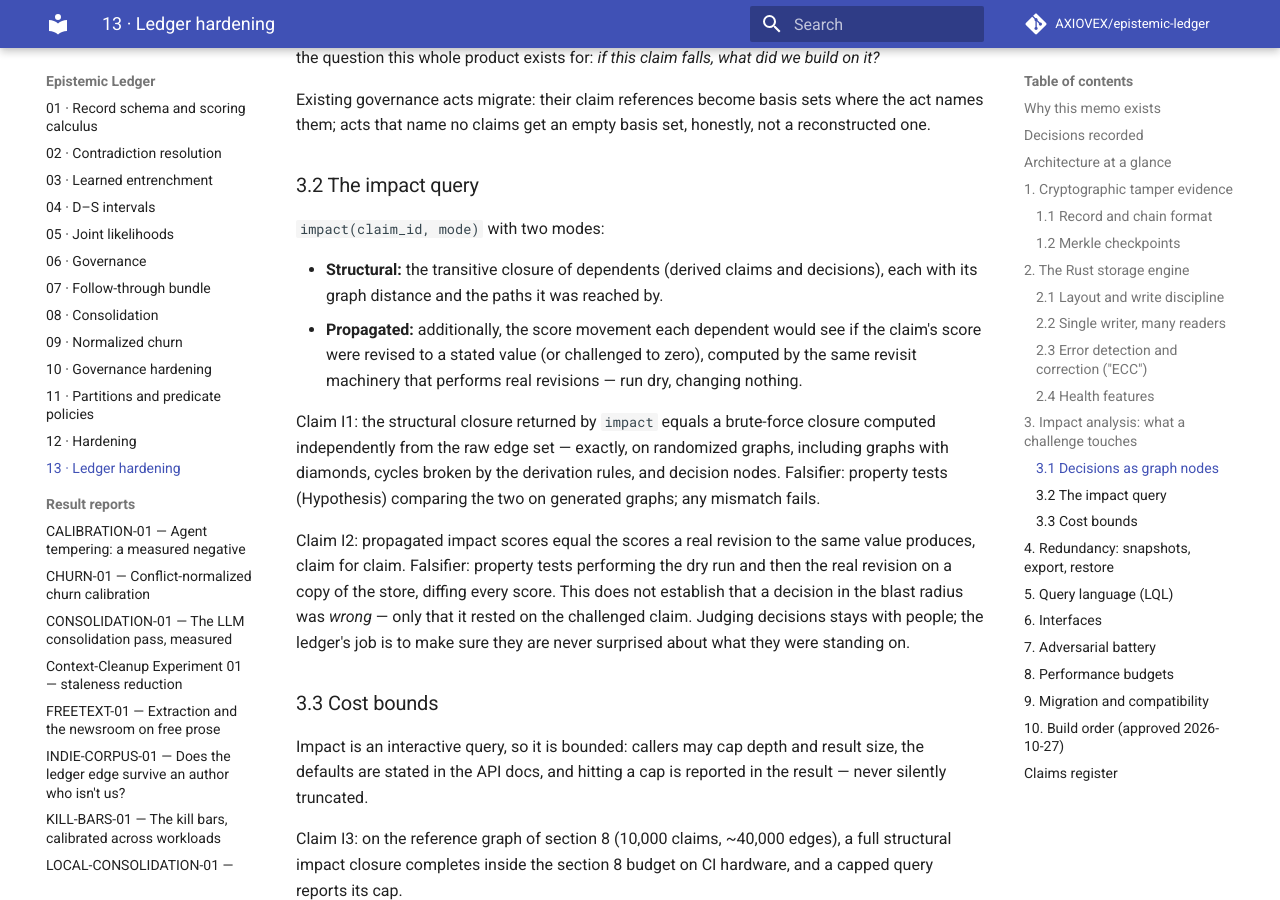
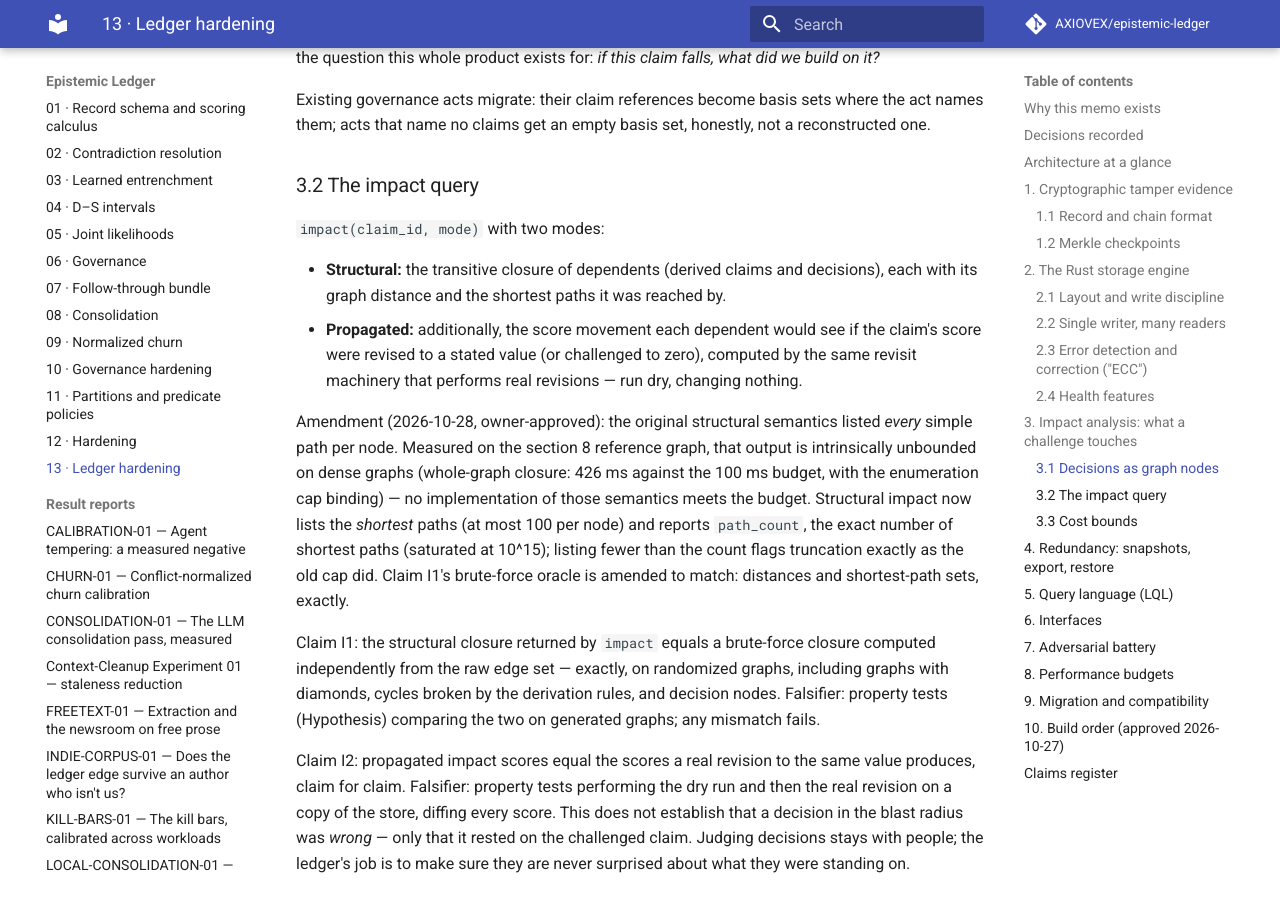
Before and after one commit to AXIOVEX/epistemic-ledger, an MkDocs documentation site: the page built from docs/DESIGN-13-ledger-hardening.md, in a window 1280 px wide and 900 px high, scrolled down 5005 px. Built offline with MkDocs 1.6.1 and Material for MkDocs 9.7.7, drawn with Linux system fonts in a browser that asks for light colours; comment, search, counter and statistics services are not loaded.

Commit message:
Structural impact: shortest-path semantics (DESIGN-13 amendment, owner-approved) with exact path_count; I1 oracle amended to match

```diff
--- a/docs/DESIGN-13-ledger-hardening.md
+++ b/docs/DESIGN-13-ledger-hardening.md
@@ -253,11 +253,24 @@ an empty basis set, honestly, not a reconstructed one.
 
 - **Structural:** the transitive closure of dependents (derived
   claims and decisions), each with its graph distance and the
-  paths it was reached by.
+  shortest paths it was reached by.
 - **Propagated:** additionally, the score movement each dependent
   would see if the claim's score were revised to a stated value
   (or challenged to zero), computed by the same revisit machinery
   that performs real revisions — run dry, changing nothing.
+
+Amendment (2026-10-28, owner-approved): the original structural
+semantics listed *every* simple path per node. Measured on the
+section 8 reference graph, that output is intrinsically
+unbounded on dense graphs (whole-graph closure: 426 ms against
+the 100 ms budget, with the enumeration cap binding) — no
+implementation of those semantics meets the budget. Structural
+impact now lists the *shortest* paths (at most 100 per node) and
+reports `path_count`, the exact number of shortest paths
+(saturated at 10^15); listing fewer than the count flags
+truncation exactly as the old cap did. Claim I1's brute-force
+oracle is amended to match: distances and shortest-path sets,
+exactly.
 
 Claim I1: the structural closure returned by `impact` equals a
 brute-force closure computed independently from the raw edge set
```
Also changed, not shown: CHANGELOG.md (+13 -0 lines), 2 other files.
